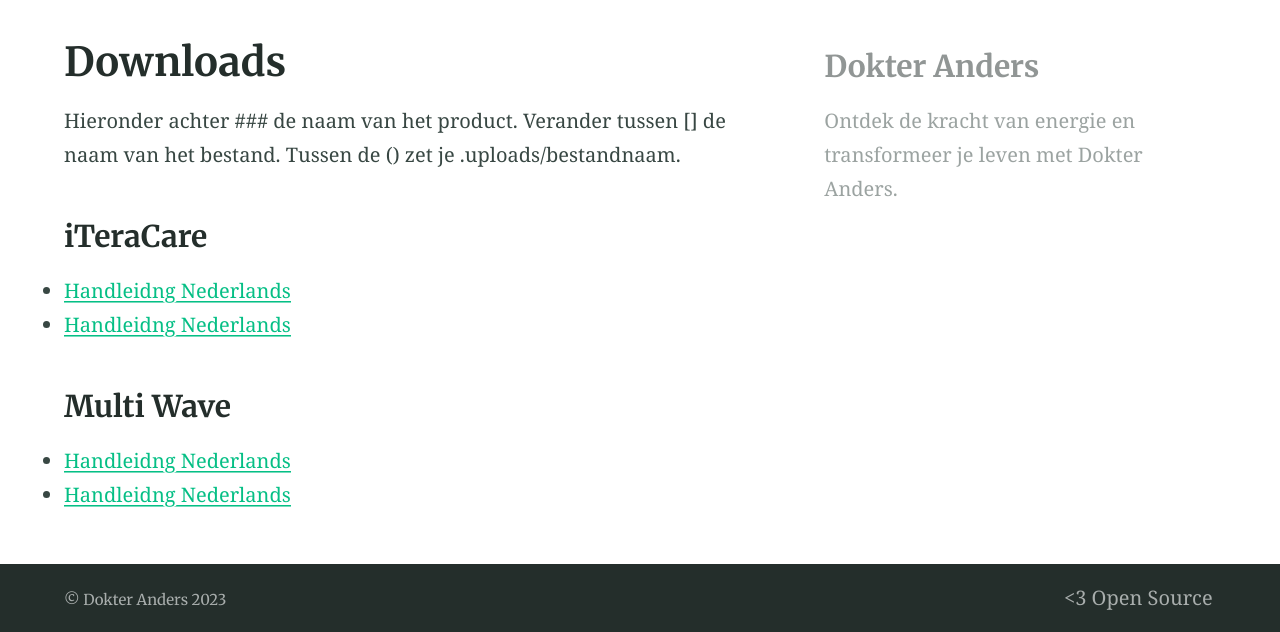
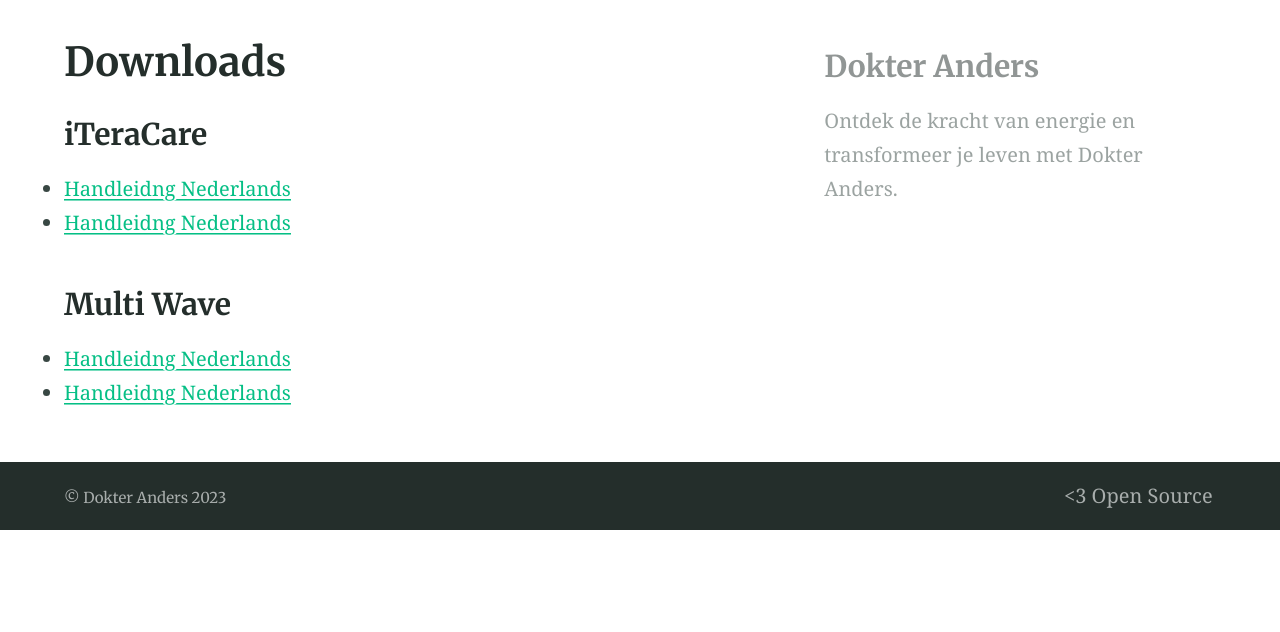
Before and after one commit to dokteranders/dokteranders.com, a Jekyll site: the page built from downloads.md, in a window 1280 px wide. Shown: the part 424-1056 px from the top of the page. Built offline with Jekyll 4.4.1, drawn with Linux system fonts in a browser that asks for light colours; after the commit the page ends 954 px from its top, so only the background shows below that.

Commit message:
Update downloads.md

```diff
--- a/downloads.md
+++ b/downloads.md
@@ -3,9 +3,6 @@
 feature_image: "https://picsum.photos/2560/600?image=894"
 aside: true
 ---
-
-Hieronder achter ### de naam van het product. Verander tussen [] de naam van het bestand.
-Tussen de () zet je .uploads/bestandnaam.
 
 ### iTeraCare
 - [Handleidng Nederlands](uploads/nederlands.pdf)
```
